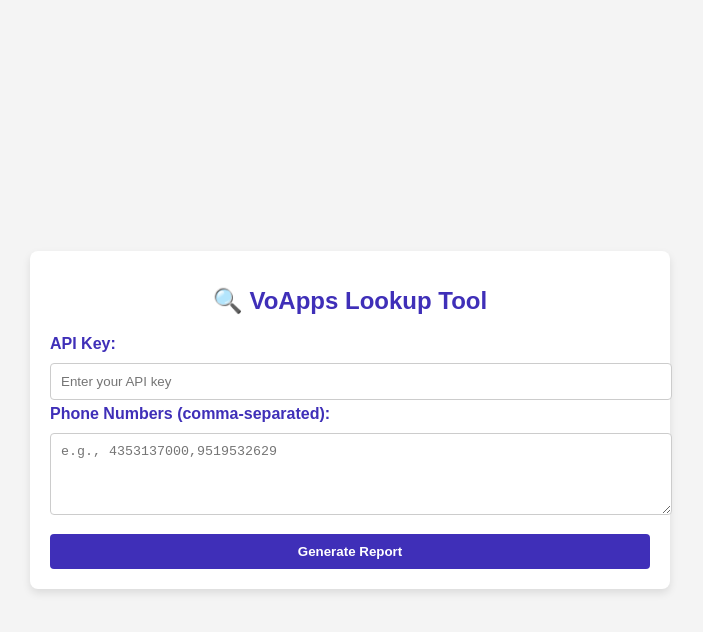
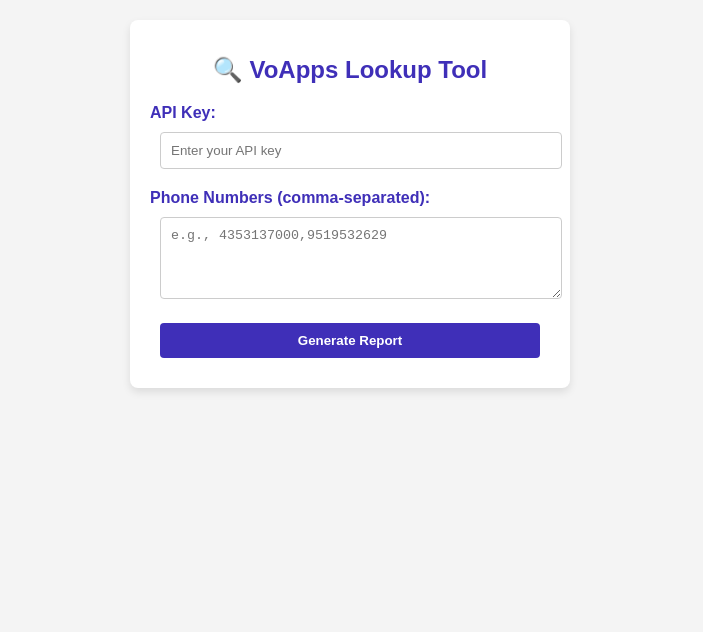
Before and after one commit to eiznem/numberhistory, a website: page index.html in a window 1280 px wide. Shown: the whole page, without its empty margins (290-993 px from the left). Drawn offline with Linux system fonts and the light colour scheme.

Commit message:
Update index.html
I've updated the layout to align the input boxes and the button neatly while shifting the form closer to the top of the page. Additionally, the form submission should now trigger the report generation if connected to the corresponding JavaScript function in script.js.

```diff
--- a/index.html
+++ b/index.html
@@ -10,46 +10,52 @@
             font-family: Arial, sans-serif;
             background-color: #f4f4f4;
             margin: 0;
-            padding: 20px;
+            padding: 0;
+            display: flex;
+            justify-content: center;
+            align-items: flex-start;
+            min-height: 100vh;
         }
 
         .container {
             background-color: white;
-            max-width: 600px;
-            margin: auto;
+            max-width: 400px;
+            width: 100%;
             padding: 20px;
             box-shadow: 0 4px 8px rgba(0, 0, 0, 0.1);
             border-radius: 8px;
+            margin-top: 20px;
         }
 
         h1 {
             text-align: center;
             color: #3F2FB8;
+            margin-bottom: 20px;
         }
 
         label {
             display: block;
-            margin-top: 5px;
+            margin-top: 10px;
             font-weight: bold;
         }
 
         input, textarea {
-            width: 100%;
+            width: calc(100% - 20px);
             padding: 10px;
-            margin-top: 5px;
+            margin: 5px 10px 10px 10px;
             border: 1px solid #ccc;
             border-radius: 4px;
         }
 
         button {
-            width: 100%;
+            width: calc(100% - 20px);
             padding: 10px;
             background-color: #3F2FB8;
             color: white;
             border: none;
             border-radius: 4px;
             cursor: pointer;
-            margin-top: 15px;
+            margin: 10px;
         }
 
         button:hover {
@@ -57,13 +63,12 @@
         }
 
         #results {
-            margin-top: 20px;
+            margin: 20px 10px;
         }
 
         table {
             width: 100%;
             border-collapse: collapse;
-            margin-top: 10px;
         }
 
         th, td {
@@ -80,6 +85,7 @@
         #downloadBtn {
             display: none;
             background-color: #FF4B7D;
+            margin: 10px;
         }
 
         #downloadBtn:hover {
```
